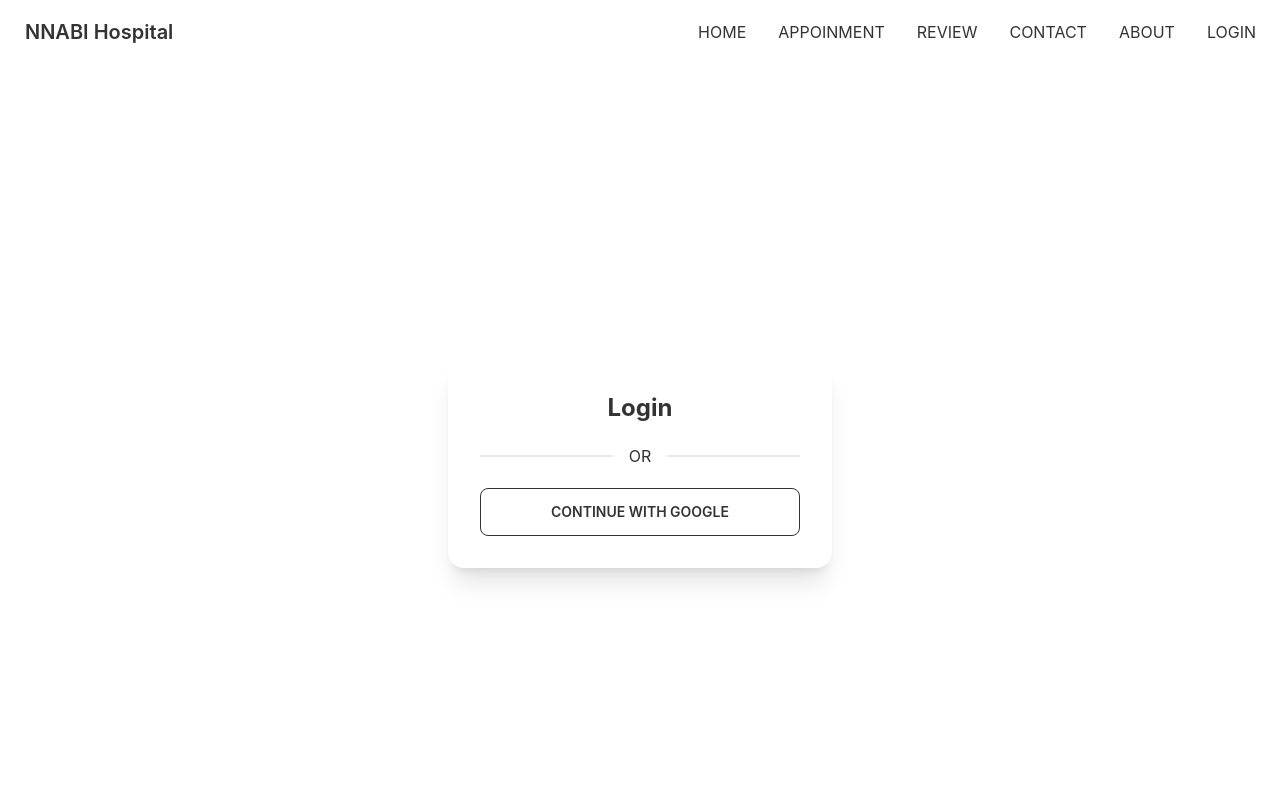
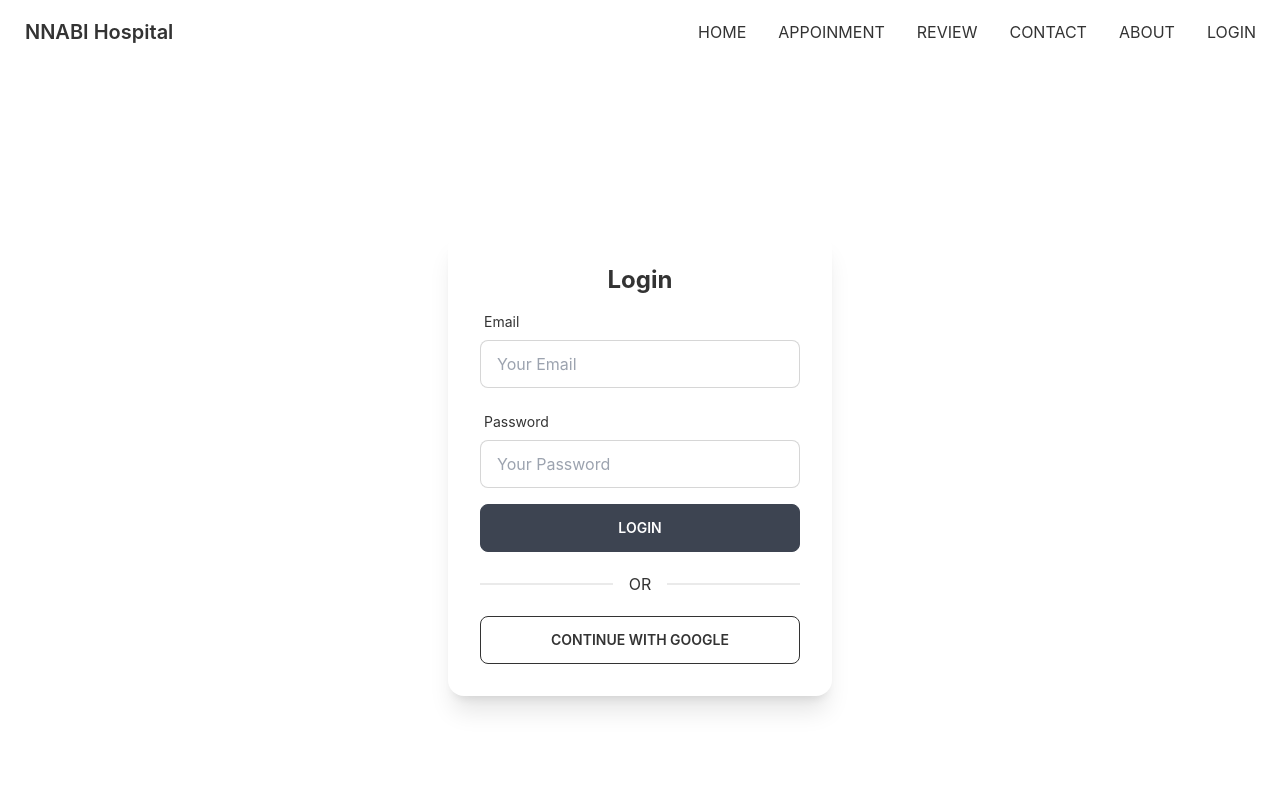
Before and after one commit to nnabicse/nnabi-hospital-client, a React (Create React App) app: page /login in a window 1280 px wide. Shown: the top 800 px of the page. Built offline with nearby package versions, Linux system fonts and the light colour scheme; no server answers.

Commit message:
login form implemented

```diff
--- a/package.json
+++ b/package.json
@@ -13,6 +13,7 @@
     "react-day-picker": "^8.0.4",
     "react-dom": "^18.1.0",
     "react-firebase-hooks": "^5.0.3",
+    "react-hook-form": "^7.31.1",
     "react-router-dom": "6",
     "react-scripts": "5.0.1",
     "web-vitals": "^2.1.0"
--- a/src/Pages/Login/Login.js
+++ b/src/Pages/Login/Login.js
@@ -2,10 +2,15 @@
 import React from 'react';
 import { useSignInWithGoogle } from 'react-firebase-hooks/auth';
 import auth from '../../firebase.init';
+import { useForm } from "react-hook-form";
 import './Login.css'
 
 const Login = () => {
+    const { register, formState: { errors }, handleSubmit } = useForm();
     const [signInWithGoogle, user, loading, error] = useSignInWithGoogle(auth);
+    const onSubmit = data => {
+        console.log(data)
+    };
     if (user) {
         console.log(user);
     }
@@ -14,6 +19,49 @@
             <div class="card w-96 bg-base-100 shadow-xl">
                 <div class="card-body">
                     <h2 class="text-center text-2xl font-bold">Login</h2>
+                    <form onSubmit={handleSubmit(onSubmit)}>
+                        <div class="form-control w-full max-w-xs">
+                            <label class="label">
+                                <span class="label-text">Email</span>
+                            </label>
+                            <input {...register("email", {
+                                required: {
+                                    value: true,
+                                    message: "Email is Required"
+                                },
+                                pattern: {
+                                    value: /^[a-zA-Z0-9+_.-]+@[a-zA-Z0-9.-]+$/,
+                                    message: 'Provide a Valid Email'
+                                }
+                            })} type="email" placeholder="Your Email" class="input input-bordered w-full max-w-xs" />
+                            <label class="label">
+                                {errors.email?.type === 'required' && <span class="label-text-alt text-red-500">{errors.email.message}</span>}
+                                {errors.email?.type === 'pattern' && <span class="label-text-alt text-red-500">{errors.email.message}</span>}
+
+                            </label>
+                        </div>
+                        <div class="form-control w-full max-w-xs">
+                            <label class="label">
+                                <span class="label-text">Password</span>
+                            </label>
+                            <input {...register("password", {
+                                required: {
+                                    value: true,
+                                    message: "Password is Required"
+                                },
+                                minLength: {
+                                    value: 6,
+                                    message: 'Must be 6 Characters or Longer'
+                                }
+                            })} type="password" placeholder="Your Password" class="input input-bordered w-full max-w-xs" />
+                            <label class="label">
+                                {errors.password?.type === 'required' && <span class="label-text-alt text-red-500">{errors.password.message}</span>}
+                                {errors.password?.type === 'minLength' && <span class="label-text-alt text-red-500">{errors.password.message}</span>}
+
+                            </label>
+                        </div>
+                        <input className='btn w-full text-white' type="submit" value={"Login"} />
+                    </form>
                     <div class="divider">OR</div>
                     <button onClick={() => signInWithGoogle()} class="btn btn-outline">Continue With Google</button>
                 </div>
```
Also changed, not shown: 2 other files (tests, documents, lock files or other folders).
